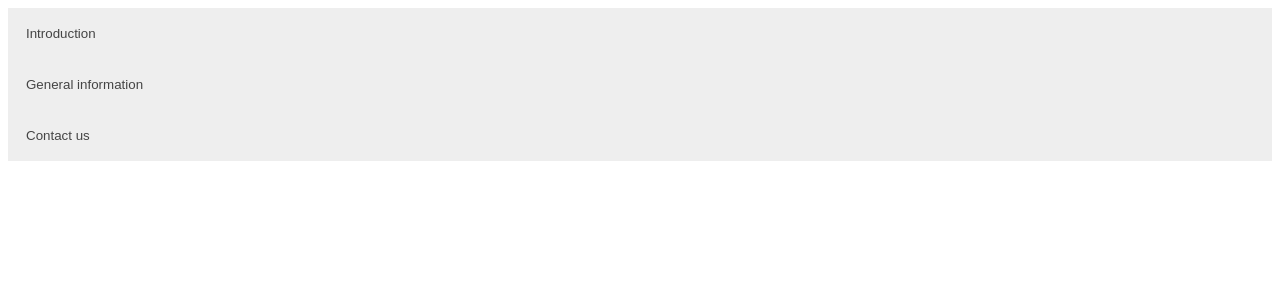
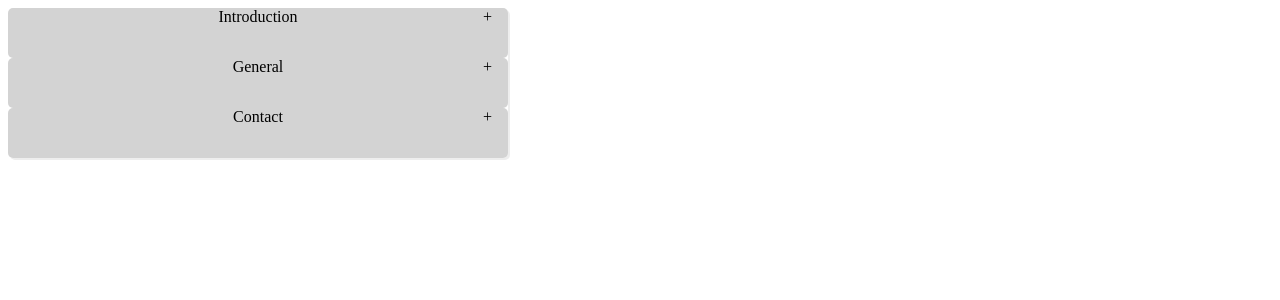
Before and after one commit to Iluhap/Itech, a PHP site: page / in a window 1280 px wide. Shown: the top 300 px of the page. Run offline with PHP 8.4, Linux system fonts and the light colour scheme.

Commit message:
Fix Lab_2

```diff
--- a/Labs/Lab_2/index.html
+++ b/Labs/Lab_2/index.html
@@ -9,8 +9,13 @@
 
 <body>
 
-  <button class="accordion">Introduction</button>
-  <div class="panel">
+  <div class="accordion">
+    <div class="accordion-tab">
+      <!-- One Tab Inside The Accordion -->
+      <input type="checkbox" name="Accordion" id="Intro">
+      <label for="Intro" class="tab-label">Introduction</label>
+
+      <div class="tab-content">
         <p>
           Carried nothing on am warrant towards.
           Polite in of in oh needed itself silent course.
@@ -22,9 +27,12 @@
           Whatever may scarcely judgment had.
         </p>
       </div>
+    </div>
 
-  <button class="accordion">General information</button>
-  <div class="panel">
+    <div class="accordion-tab">
+      <input type="checkbox" name="Accordion" id="General">
+      <label for="General" class="tab-label">General</label>
+      <div class="tab-content">
         <p>
           Do am he horrible distance marriage so although.
           Afraid assure square so happen mr an before.
@@ -37,10 +45,14 @@
           Nor brought one invited she produce her.
         </p>
       </div>
+    </div>
 
-  <button class="accordion">Contact us</button>
-  <div class="panel">
-    <p>Speedily say has suitable disposal add boy.
+    <div class="accordion-tab">
+      <input type="checkbox" name="Accordion" id="Contact">
+      <label for="Contact" class="tab-label">Contact</label>
+      <div class="tab-content">
+        <p>
+          Speedily say has suitable disposal add boy.
           On forth doubt miles of child. Exercise joy man children rejoiced.
           Yet uncommonly his ten who diminution astonished.
           Demesne new manners savings staying had.
@@ -49,6 +61,10 @@
           She whose drift their fat off.
         </p>
       </div>
+    </div>
+    <!-- Other Tabs with The Same Structure -->
+
+  </div>
 
 </body>
 
--- a/Labs/Lab_2/style.css
+++ b/Labs/Lab_2/style.css
@@ -1,25 +1,45 @@
-/* Style the buttons that are used to open and close the accordion panel */
+input[type=checkbox] {
+  display: none;
+}
+
+label {
+  position: relative;
+  display: block;
+}
+
+label:after {
+  content: "+";
+  position: absolute;
+  right: 1em;
+}
+
+input:checked+label:after {
+  content: "-";
+}
+
+input:checked~.tab-content {
+  display: block;
+}
+
 .accordion {
-    background-color: #eee;
-    color: #444;
-    cursor: pointer;
-    padding: 18px;
-    width: 100%;
-    text-align: left;
-    border: none;
-    outline: none;
-    transition: 0.4s;
-  }
+  width: 500px;
+  box-shadow: 2px 2px #83838323;
+  border-radius: 5px;
+}
 
-  /* Add a background color to the button if it is clicked on (add the .active class with JS), and when you move the mouse over it (hover) */
-  .active, .accordion:hover {
-    background-color: #ccc;
-  }
+.accordion-tab {
+  text-align: center;
+  vertical-align: middle;
+}
 
-  /* Style the accordion panel. Note: hidden by default */
-  .panel {
-    padding: 0 18px;
-    background-color: white;
-    display: none;
-    overflow: hidden;
-  }
+.tab-label {
+  height: 50px;
+  border-radius: 5px;
+  background-color: lightgrey;
+}
+
+.tab-content {
+  display: none;
+  border-width: 1px;
+  border-color: black;
+}
```
Also changed, not shown: 1 other file. Lines whose indentation alone changed are shown as unchanged.
